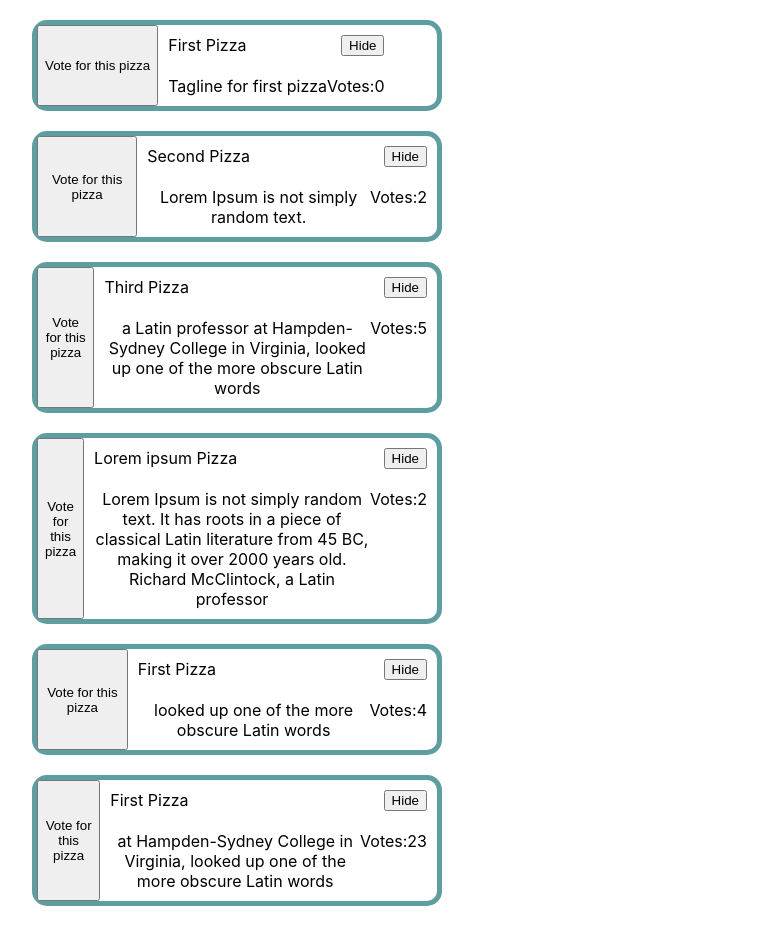
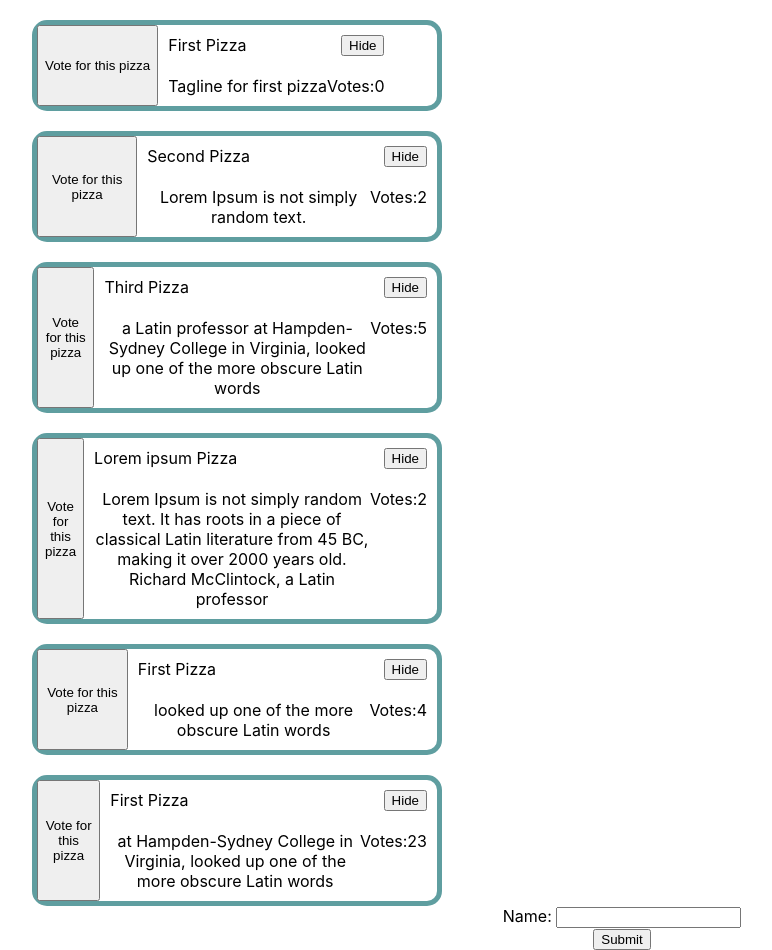
Before and after one commit to mariapaskova/React-course, a React (Create React App) app in the folder posts-app/: page / in a window 1280 px wide. Shown: the whole page, without its empty margins (18-790 px from the left). Before the commit the page ends 906 px from the top, so only its background shows below. Built offline with nearby package versions, Linux system fonts and the light colour scheme.

Commit message:
#7 Shopping order form without library

```diff
--- a/posts-app/src/App.js
+++ b/posts-app/src/App.js
@@ -1,11 +1,13 @@
 import React from "react";
 import "./App.css";
 import List from "./components/PizzaList/list";
+import Cart from "./components/ShoppingCart/cart";
 
 function App() {
   return (
     <div className="App">
       <List></List>
+      <Cart></Cart>
     </div>
   );
 }
--- /dev/null
+++ b/posts-app/src/components/ShoppingCart/cart.tsx
@@ -0,0 +1,88 @@
+import React, { useState } from "react";
+
+export default function Cart() {
+  const [state, setState] = useState({
+    name: "",
+    phone: "",
+    email: "",
+    address: ""
+  });
+
+  const onSubmit = (event: any) => {
+    console.log(event);
+  };
+
+  const onChangeName = ({ target }: any) => {
+    console.log(target, target.value, " Changeee");
+    setState({ ...state, name: target.value });
+  };
+
+  const onChangePhone = ({ target }: any) => {
+    console.log(target, target.value, " Changeee");
+    setState({ ...state, phone: target.value });
+  };
+
+  const onChangeEmail = ({ target }: any) => {
+    console.log(target, target.value, " Changeee");
+    setState({ ...state, email: target.value });
+  };
+
+  const onChangeAddress = ({ target }: any) => {
+    console.log(target, target.value, " Changeee");
+    setState({ ...state, address: target.value });
+  };
+
+  return (
+    <div>
+      <form onSubmit={onSubmit}>
+        <Field
+          id="name"
+          name="name"
+          label="Name"
+          value={state.name}
+          onChange={onChangeName}
+        />
+        {/* <Field
+          id="phone"
+          name="phone"
+          label="Phone"
+          value={state.phone}
+          onChange={onChangePhone}
+        />
+        <Field
+          id="email"
+          name="email"
+          label="Email"
+          control="email"
+          value={state.email}
+          onChange={onChangeEmail}
+        />
+        <Field
+          id="address"
+          name="address"
+          label="Address"
+          control="textarea"
+          value={state.address}
+          onChange={onChangeAddress}
+        /> */}
+
+        <input type="submit" value="Submit" />
+      </form>
+    </div>
+  );
+}
+
+function Field({ label, name, control, ...inputProps }: any) {
+  let Control = (props: any) => <input type={control || "text"} {...props} />;
+
+  if (control === "textarea") {
+    Control = props => <textarea {...props} />;
+  }
+
+  return (
+    <div>
+      <label htmlFor={inputProps.id}>{label}: </label>
+      <Control id={name} name={name} {...inputProps} />
+    </div>
+  );
+}
```
